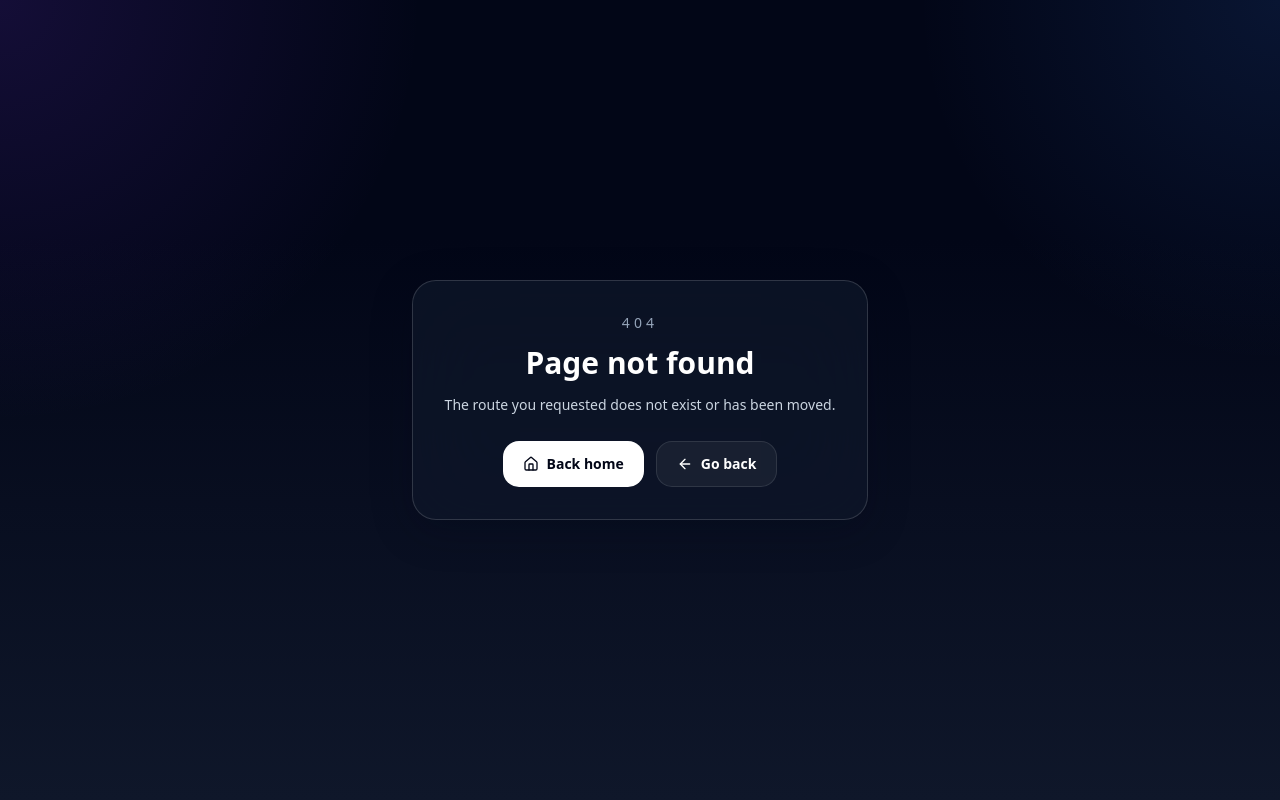
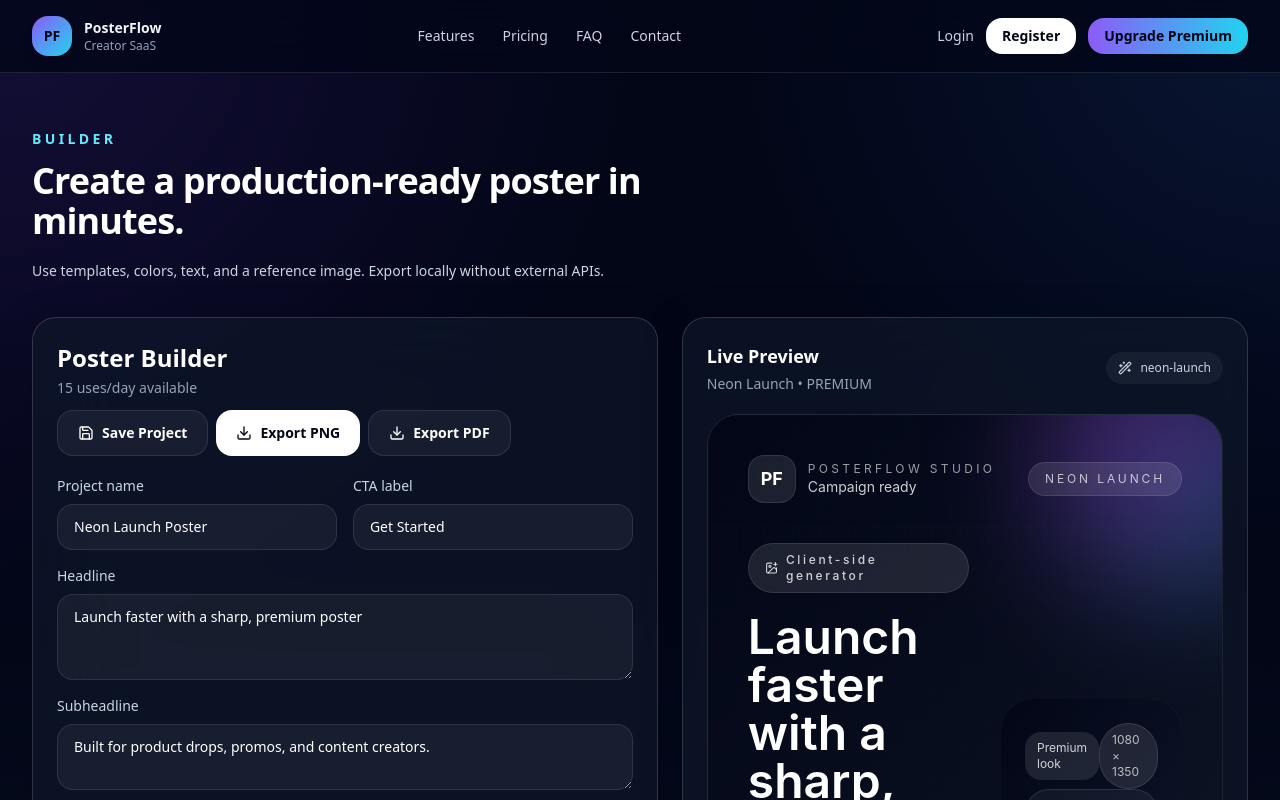
Before and after one commit to sunandarradit3-maker/picedit-profil-game-ml, a Next.js app: page /builder in a window 1280 px wide. Before the commit this address had no page. Shown: the top 800 px of the page. Built offline with nearby package versions, Linux system fonts and the light colour scheme.

Commit message:
Create page.tsx

```diff
--- /dev/null
+++ b/app/builder/page.tsx
@@ -0,0 +1,50 @@
+'use client';
+
+import { useEffect, useState } from 'react';
+import { AuthGuard } from '@/components/auth-guard';
+import { SiteNav } from '@/components/site-nav';
+import { SiteFooter } from '@/components/site-footer';
+import { SectionTitle } from '@/components/section';
+import { PosterEditor } from '@/components/poster-editor';
+import { getCurrentUser } from '@/lib/auth';
+import { useSearchParams } from 'next/navigation';
+import { listProjects } from '@/lib/storage';
+import type { Project } from '@/lib/types';
+import { LoadingState } from '@/components/loading-state';
+
+export default function BuilderPage() {
+  const params = useSearchParams();
+  const [project, setProject] = useState<Project | null>(null);
+  const [loading, setLoading] = useState(true);
+  const user = getCurrentUser();
+
+  useEffect(() => {
+    let mounted = true;
+    const load = async () => {
+      const id = params.get('project');
+      const items = await listProjects();
+      if (!mounted) return;
+      setProject(items.find(item => item.id === id) ?? null);
+      setLoading(false);
+    };
+    load();
+    return () => {
+      mounted = false;
+    };
+  }, [params]);
+
+  return (
+    <div className="min-h-screen">
+      <SiteNav />
+      <main className="mx-auto max-w-7xl px-4 py-14 sm:px-6 lg:px-8">
+        <AuthGuard>
+          <SectionTitle eyebrow="Builder" title="Create a production-ready poster in minutes." description="Use templates, colors, text, and a reference image. Export locally without external APIs." />
+          <div className="mt-8">
+            {loading ? <LoadingState label="Loading project…" /> : <PosterEditor initialPlan={user?.plan ?? 'free'} initialProject={project} />}
+          </div>
+        </AuthGuard>
+      </main>
+      <SiteFooter />
+    </div>
+  );
+}
```
